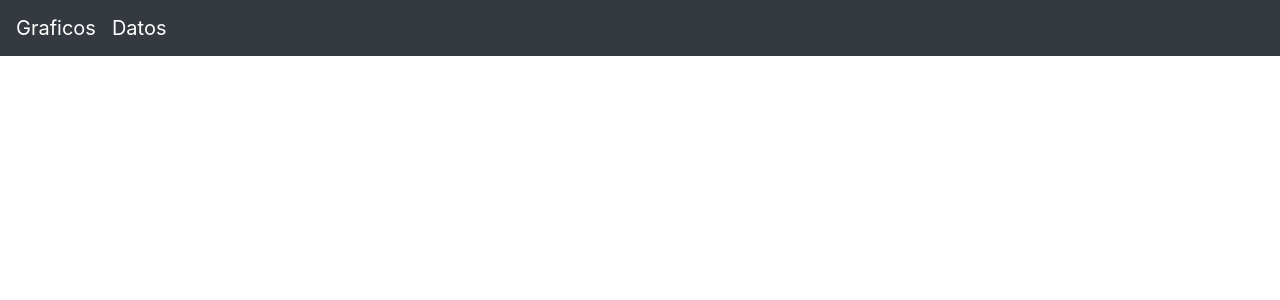
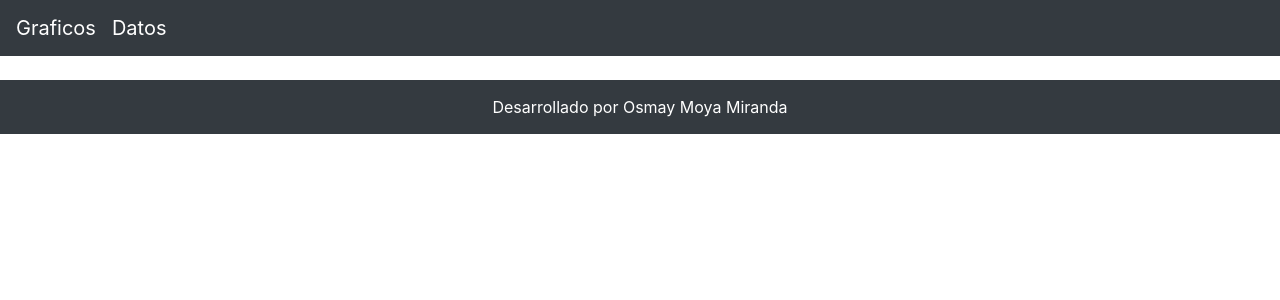
Before and after one commit to osmaymoya/scada-front, a React (Create React App) app: page / in a window 1280 px wide. Shown: the top 300 px of the page. Built offline with nearby package versions, Linux system fonts and the light colour scheme.

Commit message:
Agregando footer y ajustando la estructura de las paginas

```diff
--- a/src/App.js
+++ b/src/App.js
@@ -1,12 +1,21 @@
 import './App.css';
-import React, {useEffect, useState} from 'react';
 // import Axios from "axios/index";
 import { BrowserRouter} from 'react-router-dom';
 import { Route } from 'react-router';
+import {Container, Row, Col} from 'react-bootstrap';
 import GraphPage from "./containers/GraphPage";
 import Menu from "./components/Menu";
 import ValueLogsTable from "./components/ValueLogsTable";
+import styled from 'styled-components'
 
+const Styles = styled.div`
+    footer {
+        // position: relative;
+        // bottom: 0;
+        width: 100%;
+        padding: 15px 0;
+    }
+`;
 
 // class Axios {
 //     constructor(baseUrl, bearerToken) {
@@ -21,15 +30,34 @@ import ValueLogsTable from "./components/ValueLogsTable";
 //
 // const myService = new Axios('baseURL', 'bearerToken');
 
+const Footer = () =>{
+    return (
+        <footer className="bg-dark">
+            <Container fluid >
+                <Row>
+                    <Col sm={12} className="text-center text-white">
+                        Desarrollado por <a href="mailto: osmaymoya@gmail.com"  className="text-white">Osmay Moya Miranda</a>
+                    </Col>
+                </Row>
+            </Container>
+        </footer>
+        )
+};
+
 function App() {
   return (
-    <>
-        <BrowserRouter>
-            <Menu />
-            <Route path="/graficos" exact render={(props) => <GraphPage />}/>
-            <Route path="/datos" exact render={(props) => <ValueLogsTable />}/>
-        </BrowserRouter>
-    </>
+    <Styles>
+        <div className="">
+            <BrowserRouter>
+                <Menu />
+                <div className="mb-4">
+                    <Route path="/graficos" exact render={(props) => <GraphPage />}/>
+                    <Route path="/datos" exact render={(props) => <ValueLogsTable />}/>
+                </div>
+                <Footer/>
+            </BrowserRouter>
+        </div>
+    </Styles>
   );
 }
 
--- a/src/components/ValueLogsTable.js
+++ b/src/components/ValueLogsTable.js
@@ -285,8 +285,8 @@ function ValueLogsTable() {
 
 
         return (
-            <Container className="pt-3">
-                <Row  className="mb-5 border-bottom">
+            <Container>
+                <Row  className="mb-4 border-bottom">
                     <Col md={10}>
                         <h1>Registros</h1>
                     </Col>
--- a/src/containers/GraphPage.js
+++ b/src/containers/GraphPage.js
@@ -23,6 +23,11 @@ function GraphPage() {
     useEffect(() => {
         loadSensors();
         initCicle();
+
+        return () => {
+            if(live)
+                handleLive();
+        }
     }, []);
 
     const initCicle = ()=>{
```
